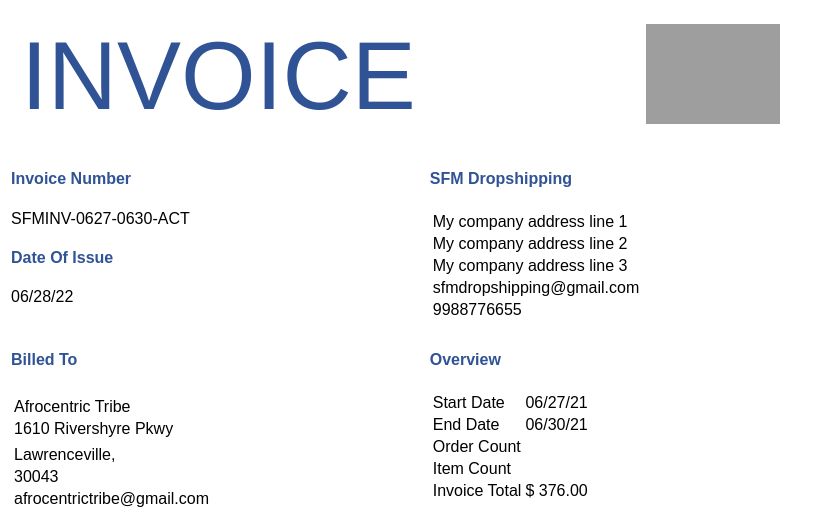
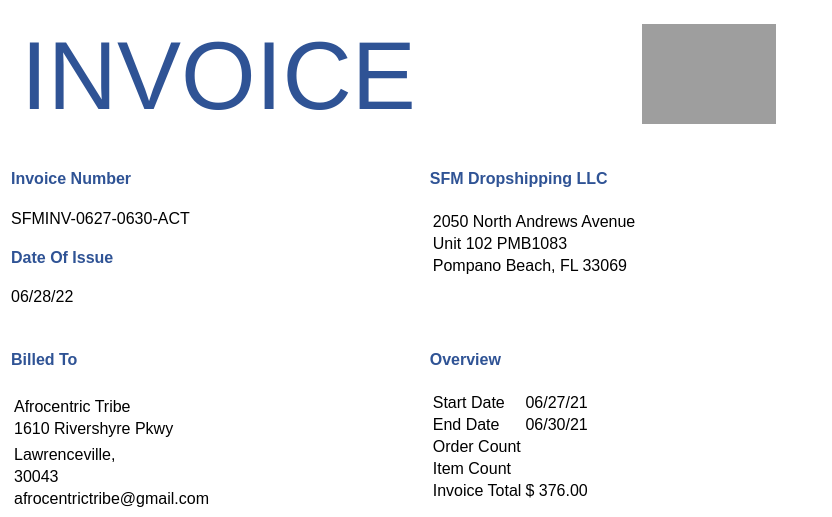
Before and after one commit to Sparshsing/tnmclothing, a Django app: template invoices/templates/invoiceDetails.html in a window 1280 px wide. Shown: the top 517 px of the page, without its empty margins (0-832 px from the left). Run offline with Django 3.2, Linux system fonts and the light colour scheme; the template is opened without the code that fills it: values that come from a table or form of the project are taken from there, others are empty; data comes from the database, SQL or seed files in the repository; grey boxes are pictures that could not be loaded.

Commit message:
invoice address changed

```diff
--- a/invoices/templates/invoiceDetails.html
+++ b/invoices/templates/invoiceDetails.html
@@ -30,13 +30,13 @@
           </td>
           <td style=" vertical-align:top">
             <div>
-              <h4 style=" color:rgb(47,83,149)">SFM Dropshipping</h4>
+              <h4 style=" color:rgb(47,83,149)">SFM Dropshipping LLC</h4>
               <table>
-              <tr><td>My company address line 1</td></tr>
-              <tr><td>My company address line 2</td></tr>
-              <tr><td>My company address line 3</td></tr>
-              <tr><td>sfmdropshipping@gmail.com</td></tr>
-              <tr><td>9988776655</td></tr>
+              <tr><td>2050 North Andrews Avenue</td></tr>
+              <tr><td>Unit 102 PMB1083</td></tr>
+              <tr><td>Pompano Beach, FL 33069</td></tr>
+              <tr><td></td></tr>
+              <tr><td></td></tr>
               </table>
             </div>
           </td>
```
